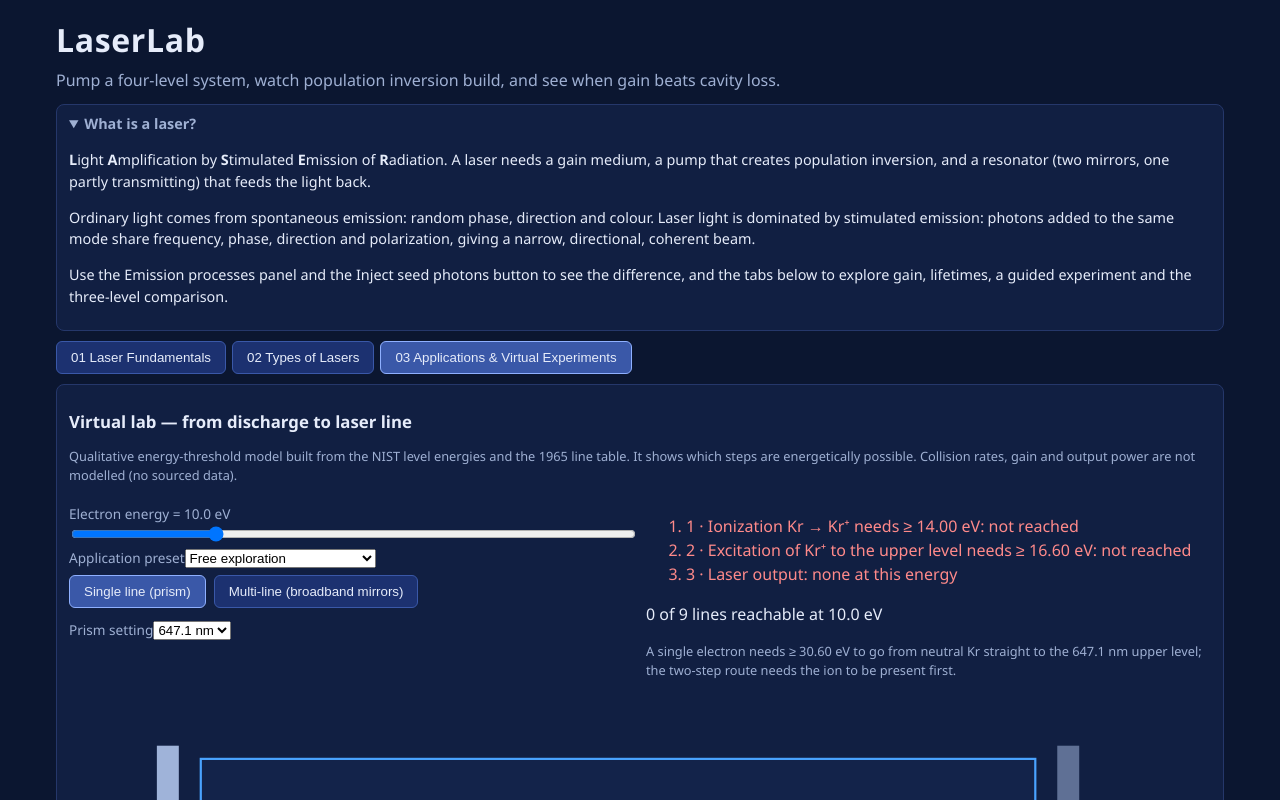
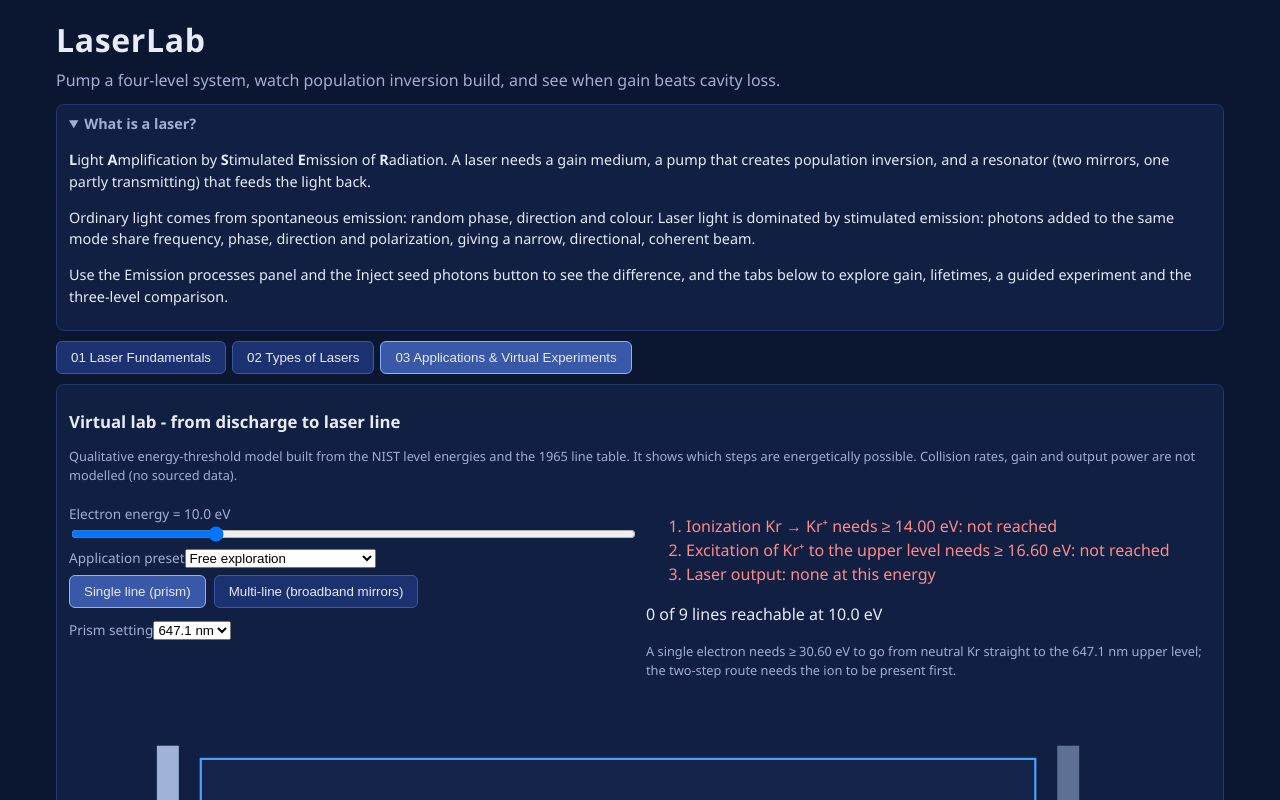
Before and after one commit to bastianpd/lablaser-laser, a React (Vite) app: page / in a window 1280 px wide. Both pictures are taken after a click on the button "03 Applications & Virtual Experiments". Shown: the top 800 px of the page. Built offline with nearby package versions, Linux system fonts and the light colour scheme.

Commit message:
Fix heading formatting in KrVirtualLab component

```diff
--- a/src/components/krypton/KrVirtualLab.jsx
+++ b/src/components/krypton/KrVirtualLab.jsx
@@ -17,7 +17,7 @@ export default function KrVirtualLab() {
   const mix = active.length ? active.map((l) => rgb(nm(l))).reduce((s, c) => s.map((v, i) => v + c[i]), [0, 0, 0]).map((v) => Math.round(v / active.length)) : null;
   const pick = (a) => { setApp(a); if (APPS[a].mode) setMode(APPS[a].mode); if (APPS[a].sel) setSel(APPS[a].sel); };
   const ok = (b) => (b ? 'pos' : 'neg');
-  return (<section><h2>Virtual lab — from discharge to laser line</h2>
+  return (<section><h2>Virtual lab - from discharge to laser line</h2>
     <p className="note">Qualitative energy-threshold model built from the NIST level energies and the 1965 line table. It shows which steps are energetically possible. Collision rates, gain and output power are not modelled (no sourced data).</p>
     <div className="grid"><div>
       <label className="row">Electron energy = {eV.toFixed(1)} eV<input type="range" aria-label="Electron energy (eV)" min="0" max="40" step="0.1" value={eV} onChange={(e) => setEV(+e.target.value)} /></label>
@@ -26,9 +26,9 @@ export default function KrVirtualLab() {
       <label className="row">Prism setting<select aria-label="Laser line (prism setting)" value={sel} disabled={mode === 'multi'} onChange={(e) => setSel(e.target.value)}>{LINES.map((l) => <option key={l.id} value={l.id}>{nm(l).toFixed(1)} nm</option>)}</select></label>
       {APPS[app].note && <p className="note">{APPS[app].note}</p>}</div>
     <div><ol>
-      <li data-testid="kr-s1" className={ok(ion)}>1 · Ionization Kr → Kr⁺ needs ≥ {IONIZATION_EV.toFixed(2)} eV: {ion ? 'reached' : 'not reached'}</li>
-      <li data-testid="kr-s2" className={ok(ion && eV >= lo)}>2 · Excitation of Kr⁺ to the upper level needs ≥ {lo.toFixed(2)} eV{hi > lo ? ` … ${hi.toFixed(2)} eV (by line)` : ''}: {ion && eV >= lo ? 'reached' : 'not reached'}</li>
-      <li className={ok(active.length > 0)}>3 · Laser output: {active.length ? active.map((l) => nm(l).toFixed(1) + ' nm').join(', ') : 'none at this energy'}</li></ol>
+      <li data-testid="kr-s1" className={ok(ion)}> Ionization Kr → Kr⁺ needs ≥ {IONIZATION_EV.toFixed(2)} eV: {ion ? 'reached' : 'not reached'}</li>
+      <li data-testid="kr-s2" className={ok(ion && eV >= lo)}> Excitation of Kr⁺ to the upper level needs ≥ {lo.toFixed(2)} eV{hi > lo ? ` … ${hi.toFixed(2)} eV (by line)` : ''}: {ion && eV >= lo ? 'reached' : 'not reached'}</li>
+      <li className={ok(active.length > 0)}> Laser output: {active.length ? active.map((l) => nm(l).toFixed(1) + ' nm').join(', ') : 'none at this energy'}</li></ol>
       <p data-testid="kr-reach">{reach.length} of {LINES.length} lines reachable at {eV.toFixed(1)} eV</p>
       <p className="note">A single electron needs ≥ {th.fromNeutralEV.toFixed(2)} eV to go from neutral Kr straight to the {nm(selLine).toFixed(1)} nm upper level; the two-step route needs the ion to be present first.</p></div></div>
     <svg viewBox="0 0 520 100" className="diagram" role="img" aria-label="Resonator output"><rect x="60" y="30" width="380" height="36" fill={ion ? '#3a2a6e' : '#13234a'} stroke="#4aa3ff" /><rect x="40" y="24" width="10" height="48" fill="#9fb3d9" /><rect x="450" y="24" width="10" height="48" fill="#9fb3d9" opacity=".55" />
```
